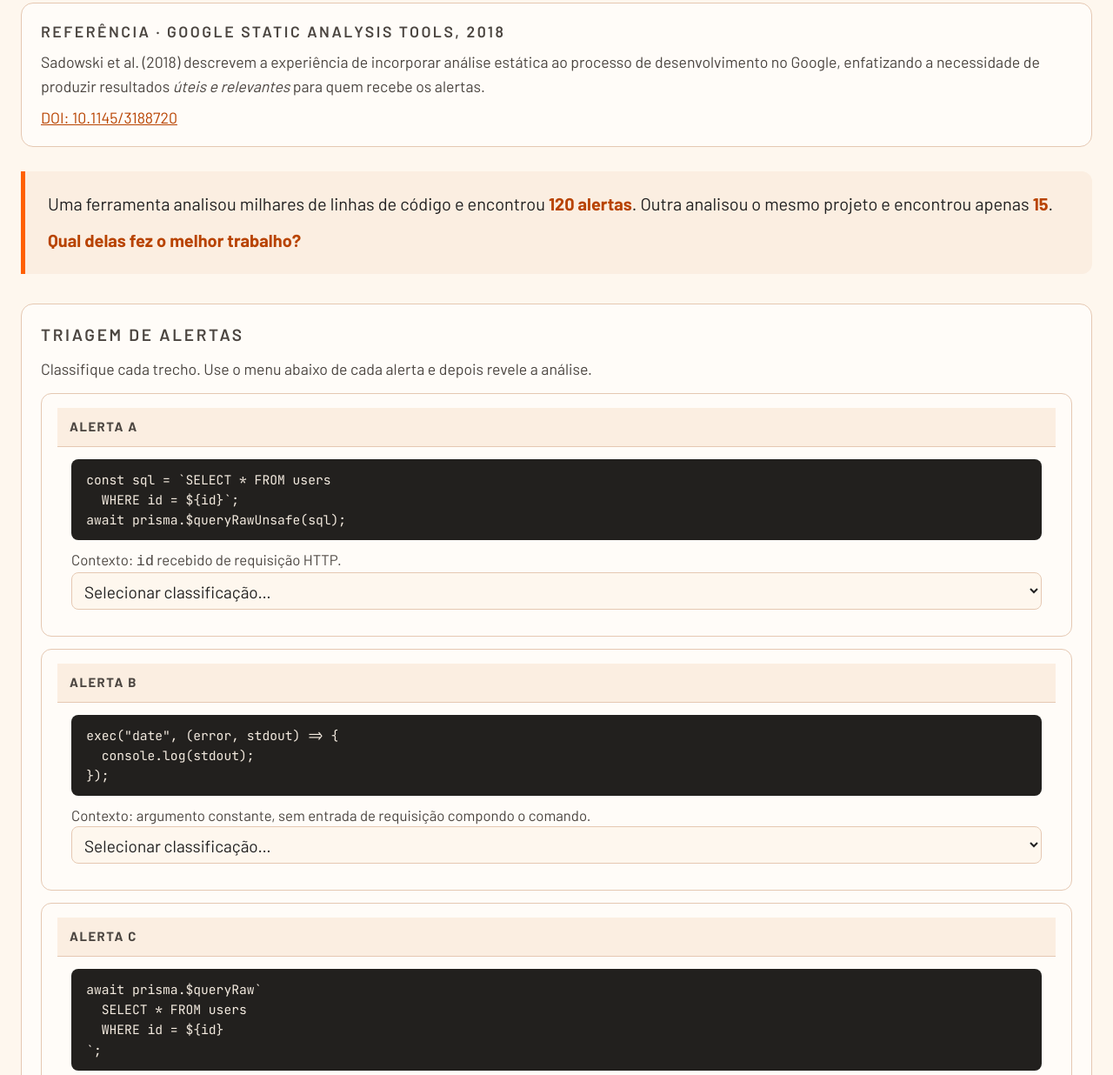
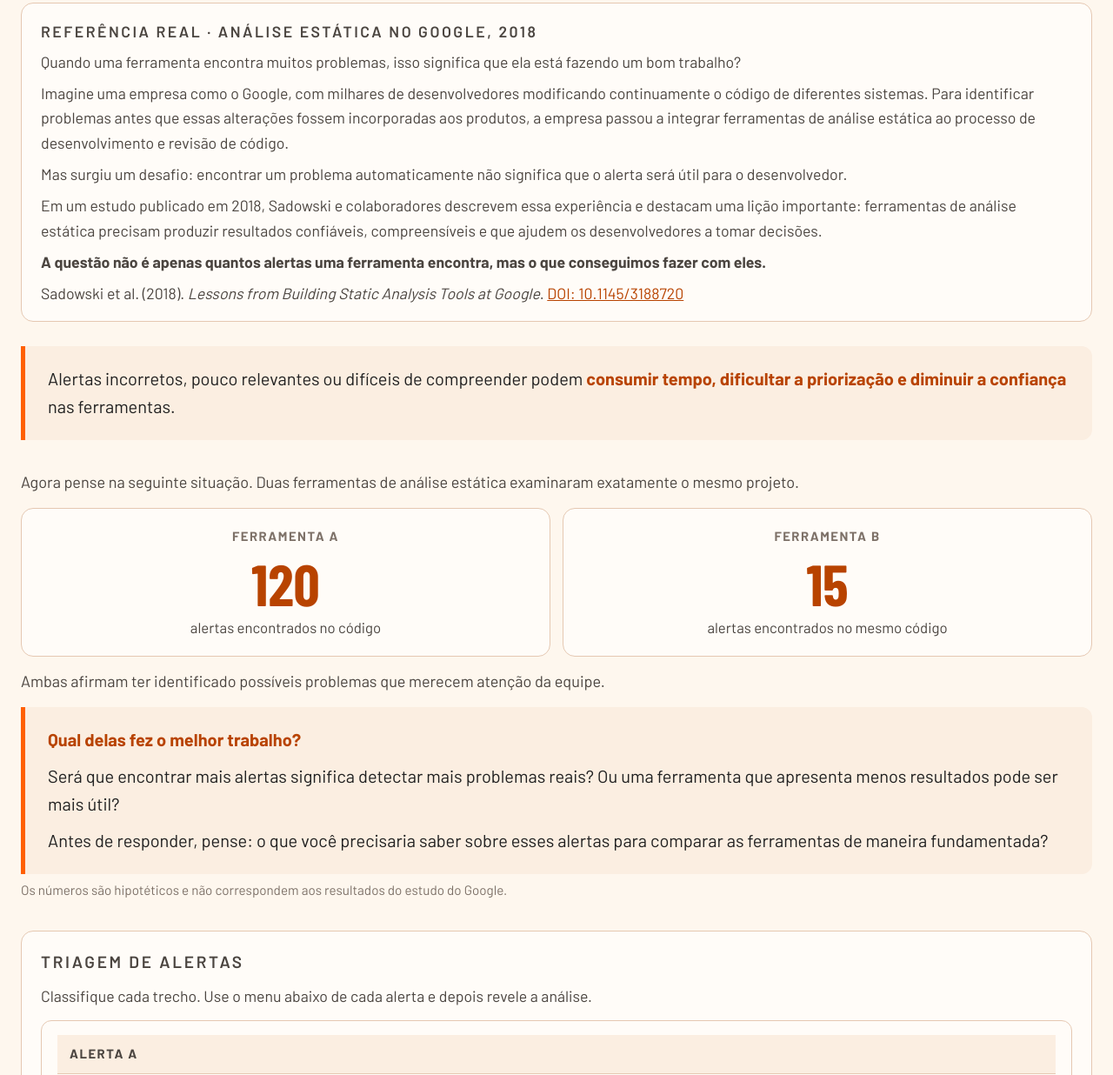
Before and after one commit to profgarrido/rcaea-material-estudo, a plain HTML site: page aulas/aula-03.html in a window 1280 px wide. Shown: the part 840-2076 px from the top of the page at 87% size. Drawn offline with nearby package versions, Linux system fonts and the light colour scheme; a web font is replaced by a local one.

Commit message:
feat: reformula bloco inicial do warm-up da aula-03
Expande o texto de referencia do estudo do Google com narrativa mais
rica, adiciona destaque sobre alertas inuteis, e substitui o antigo
wu-provoc de numeros por dois cartoes visuais lado a lado (Ferramenta A:
120, Ferramenta B: 15) com perguntas reflexivas e nota de disclaimer.
Triagem, metricas e demais interacoes permanecem inalteradas.

Co-Authored-By: Claude Sonnet 4.6 <noreply@anthropic.com>

```diff
--- a/aulas/aula-03.html
+++ b/aulas/aula-03.html
@@ -81,6 +81,15 @@
 .bar-fill.confirmed{background:var(--good)}
 .bar-fill.unconf{background:var(--warn)}
 .bar-label{font-size:.8rem;color:var(--ink-2);margin-top:4px}
+/* Comparacao de ferramentas */
+.wu-tools{margin:0 0 6px}
+.wu-tools-lead{font-size:.95rem;line-height:1.65;color:var(--ink-2);margin:0 0 14px}
+.wu-tools-grid{display:grid;grid-template-columns:1fr 1fr;gap:14px;margin:0 0 14px}
+.wu-tool-card{background:var(--surface);border:1.5px solid var(--line);border-radius:14px;padding:20px;text-align:center}
+.wu-tool-name{font-size:.78rem;font-weight:800;letter-spacing:.1em;text-transform:uppercase;color:var(--muted);margin-bottom:8px}
+.wu-tool-num{font-family:var(--f-disp);font-size:3.5rem;font-weight:700;color:var(--orange-ink);line-height:1}
+.wu-tool-desc{font-size:.88rem;color:var(--ink-2);margin-top:4px}
+@media(max-width:460px){.wu-tools-grid{grid-template-columns:1fr}}
 </style>
   <div class="wrap pilha">
     <div>
@@ -89,14 +98,40 @@
     </div>
 
     <div class="wu-caso">
-      <p class="eyebrow">Referência · Google Static Analysis Tools, 2018</p>
-      <p>Sadowski et al. (2018) descrevem a experiência de incorporar análise estática ao processo de desenvolvimento no Google, enfatizando a necessidade de produzir resultados <em>úteis e relevantes</em> para quem recebe os alertas.</p>
-      <p><a href="https://doi.org/10.1145/3188720" target="_blank" rel="noopener">DOI: 10.1145/3188720</a></p>
+      <p class="eyebrow">Referência real · Análise estática no Google, 2018</p>
+      <p>Quando uma ferramenta encontra muitos problemas, isso significa que ela está fazendo um bom trabalho?</p>
+      <p>Imagine uma empresa como o Google, com milhares de desenvolvedores modificando continuamente o código de diferentes sistemas. Para identificar problemas antes que essas alterações fossem incorporadas aos produtos, a empresa passou a integrar ferramentas de análise estática ao processo de desenvolvimento e revisão de código.</p>
+      <p>Mas surgiu um desafio: encontrar um problema automaticamente não significa que o alerta será útil para o desenvolvedor.</p>
+      <p>Em um estudo publicado em 2018, Sadowski e colaboradores descrevem essa experiência e destacam uma lição importante: ferramentas de análise estática precisam produzir resultados confiáveis, compreensíveis e que ajudem os desenvolvedores a tomar decisões.</p>
+      <p><strong>A questão não é apenas quantos alertas uma ferramenta encontra, mas o que conseguimos fazer com eles.</strong></p>
+      <p>Sadowski et al. (2018). <em>Lessons from Building Static Analysis Tools at Google</em>. <a href="https://doi.org/10.1145/3188720" target="_blank" rel="noopener">DOI: 10.1145/3188720</a></p>
     </div>
 
     <div class="wu-provoc">
-      <p>Uma ferramenta analisou milhares de linhas de código e encontrou <strong>120 alertas</strong>. Outra analisou o mesmo projeto e encontrou apenas <strong>15</strong>.</p>
-      <p><strong>Qual delas fez o melhor trabalho?</strong></p>
+      <p>Alertas incorretos, pouco relevantes ou difíceis de compreender podem <strong>consumir tempo, dificultar a priorização e diminuir a confiança</strong> nas ferramentas.</p>
+    </div>
+
+    <div class="wu-tools">
+      <p class="wu-tools-lead">Agora pense na seguinte situação. Duas ferramentas de análise estática examinaram exatamente o mesmo projeto.</p>
+      <div class="wu-tools-grid">
+        <div class="wu-tool-card">
+          <div class="wu-tool-name">Ferramenta A</div>
+          <div class="wu-tool-num">120</div>
+          <p class="wu-tool-desc">alertas encontrados no código</p>
+        </div>
+        <div class="wu-tool-card">
+          <div class="wu-tool-name">Ferramenta B</div>
+          <div class="wu-tool-num">15</div>
+          <p class="wu-tool-desc">alertas encontrados no mesmo código</p>
+        </div>
+      </div>
+      <p class="wu-tools-lead">Ambas afirmam ter identificado possíveis problemas que merecem atenção da equipe.</p>
+      <div class="wu-provoc">
+        <p><strong>Qual delas fez o melhor trabalho?</strong></p>
+        <p>Será que encontrar mais alertas significa detectar mais problemas reais? Ou uma ferramenta que apresenta menos resultados pode ser mais útil?</p>
+        <p>Antes de responder, pense: o que você precisaria saber sobre esses alertas para comparar as ferramentas de maneira fundamentada?</p>
+      </div>
+      <p style="font-size:.8rem;color:var(--muted);margin:6px 0 0">Os números são hipotéticos e não correspondem aos resultados do estudo do Google.</p>
     </div>
 
     <!-- Interação 1: Triagem -->
```
